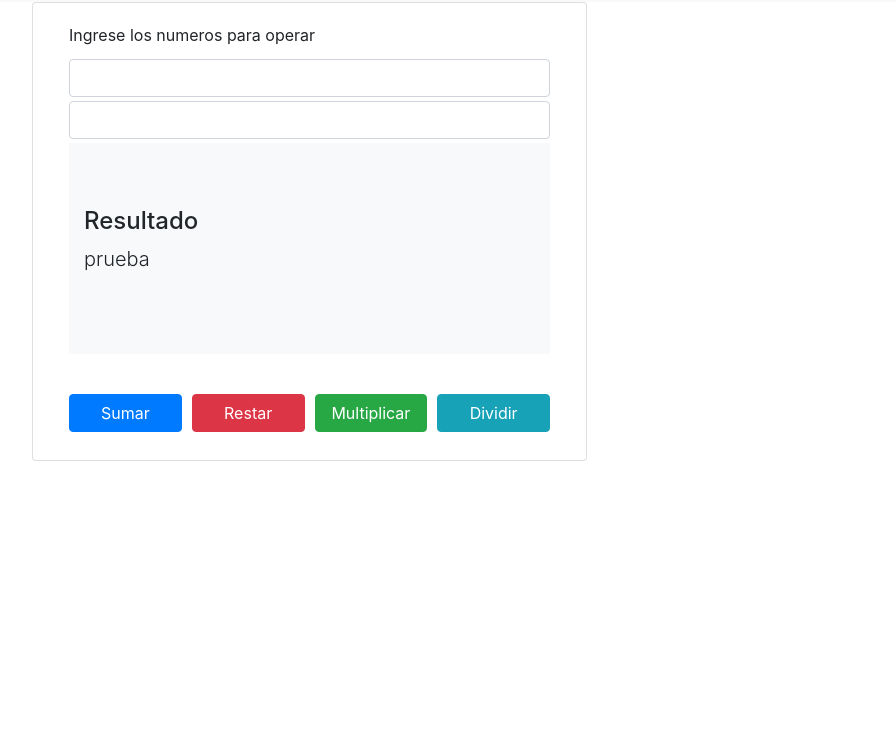
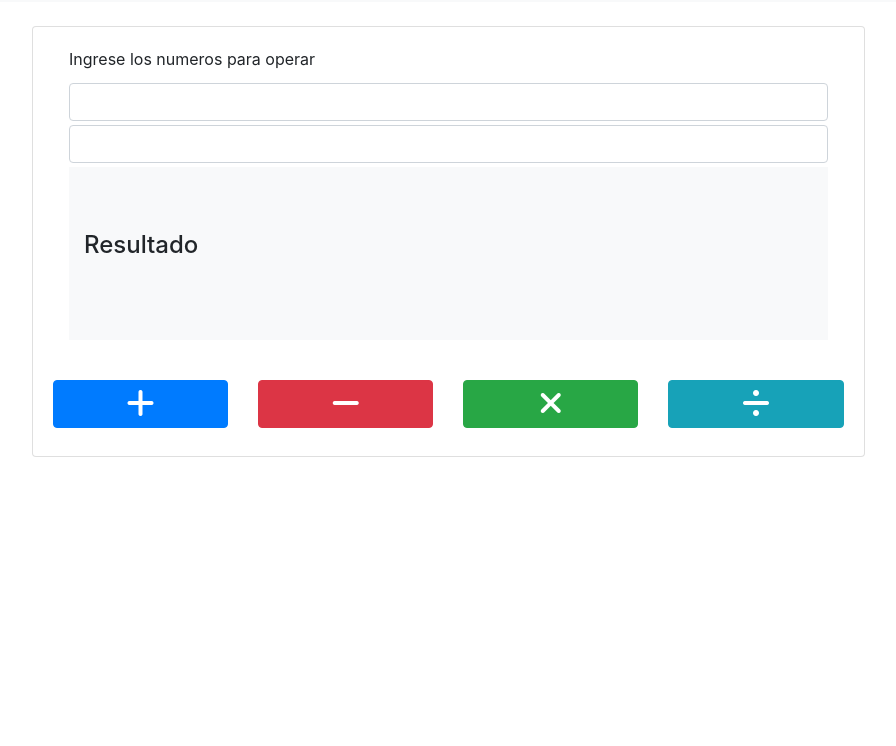
Before and after one commit to aguirre739/calculadora, a plain HTML site: page index.html in a window 1280 px wide. Shown: the part 54-800 px from the top of the page, without its empty margins (53-949 px from the left). Drawn offline with Linux system fonts and the light colour scheme.

Commit message:
operaciones agregadas

```diff
--- a/index.html
+++ b/index.html
@@ -7,44 +7,45 @@
   <!-- agregar las etiquetas meta -->
   <title>Calculadora</title>
   <link rel="stylesheet" href="css/bootstrap.min.css">
+  <script src="https://kit.fontawesome.com/34fc8d25de.js" crossorigin="anonymous"></script>
 </head>
 
 <body>
   <header>
     <nav class="navbar navbar-light bg-light">
       <div class="container">
-                <span class="navbar-brand mb-0 h1">Calculadora</span>
+        <span class="navbar-brand mb-0 h1">Calculadora <i class="fas fa-calculator fa-1x"></i></span>
       </div>
     </nav>
   </header>
-    <main class="container">
-        <div class="card w-50 content-justify-center">
+  <main class="container my-4">
+    <div class="card w-75 content-justify-center">
       <div class="card-body">
-              <form action="" class="px-3">
+        <form action="" id="formulario" class="px-3">
           <label for="">Ingrese los numeros para operar</label>
-                  <input type="text" class="form-control my-1">
-                  <input type="text" class="form-control my-1">
+          <input type="text" id="numero1" name="numero1" class="form-control my-1">
+          <input type="text" id="numero2" name="numero2" class="form-control my-1">
           <div class="jumbotron jumbotron-fluid bg-light">
             <div class="container">
               <p class="h4">Resultado</p>
-                      <p class="lead">prueba</p>
-                    </div>
-                  </div>
-                  <div class="form-row">
-                      <div class="col-3">
-                        <button type="submit" class="btn btn-primary btn-block my-2">Sumar</button>
-                      </div>
-                      <div class="col-3">
-                        <button type="submit" class="btn btn-danger btn-block my-2">Restar</button>
-                      </div>
-                      <div class="col-3">
-                        <button type="submit" class="btn btn-success btn-block my-2">Multiplicar</button>
-                      </div>
-                      <div class="col-3">
-                        <button type="submit" class="btn btn-info btn-block my-2">Dividir</button>
+              <p class="lead" id="resultado"></p>
             </div>
           </div>
         </form>
+        <div class="row">
+          <div class="col-sm-1 col-md-6 col-lg-3">
+            <button type="submit" class="btn btn-primary btn-block my-2" onclick="sumar()"><i class="fas fa-plus fa-2x text-white"></i></button>
+          </div>
+          <div class="col-sm-1 col-md-6 col-lg-3">
+            <button type="submit" class="btn btn-danger btn-block my-2" onclick="restar()"><i class="fas fa-minus fa-2x text-white"></i></button>
+          </div>
+          <div class="col-sm-1 col-md-6 col-lg-3">
+            <button type="submit" class="btn btn-success btn-block my-2" onclick="multiplicar()"><i class="fas fa-times fa-2x text-white"></i></button>
+          </div>
+          <div class="col-sm-1 col-md-6 col-lg-3">
+            <button type="submit" class="btn btn-info btn-block my-2" onclick="dividir()"><i class="fas fa-divide fa-2x text-white"></i></button>
+          </div>
+        </div>
       </div>
     </div>
   </main>
--- a/js/calculadora.js
+++ b/js/calculadora.js
@@ -0,0 +1,35 @@
+
+function sumar() {
+    let num1 = parseInt(document.getElementById("numero1").value);
+    let num2 = parseInt(document.getElementById("numero2").value);
+    let resultado = num1 + num2;
+    document.getElementById("resultado").innerText = resultado;
+    console.log(resultado);
+}
+
+function restar() {
+    let num1 = parseInt(document.getElementById("numero1").value);
+    let num2 = parseInt(document.getElementById("numero2").value);
+    let resultado = num1 - num2;
+    document.getElementById("resultado").innerText = resultado;
+}
+
+function multiplicar() {
+    let num1 = parseInt(document.getElementById("numero1").value);
+    let num2 = parseInt(document.getElementById("numero2").value);
+    let resultado = num1 * num2;
+    document.getElementById("resultado").innerText = resultado;
+}
+
+function dividir() {
+    let num1 = parseInt(document.getElementById("numero1").value);
+    let num2 = parseInt(document.getElementById("numero2").value);
+    if (num2 == 0) {
+        let resultado = document.getElementById("resultado");
+        resultado.innerText = "No se puede dividir por cero (0)"
+    } else {
+        let resultado = num1 / num2;
+        document.getElementById("resultado").innerText = resultado;
+    }
+
+}
```
Lines whose indentation alone changed are shown as unchanged.
